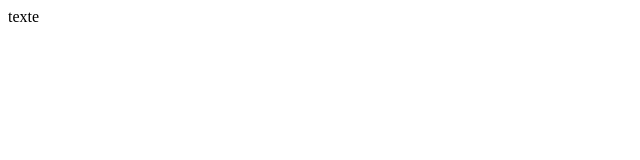
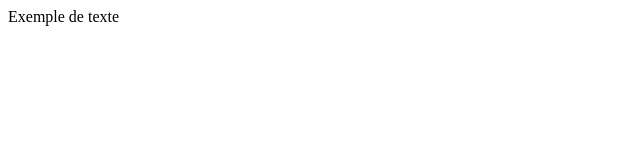
Before and after one commit to Quadds/celestialcheats, a plain HTML site: page index.html in a window 1280 px wide. Shown: the full height of the page, 0-640 px from the left. Drawn offline with Linux system fonts and the light colour scheme.

Commit message:
update index

```diff
--- a/index.html
+++ b/index.html
@@ -1,13 +1,10 @@
-<HTML>
+<html>
+    <head>
+        <title>Celestial</title>
+        <meta name="twitter:title" content="Celestial Menu">
+    </head>
 
-<title>Celestial</title>
-<head>
-  <meta name="twitter:title" content="Celestial Menu">
-</head>
-
-<body>
-  <p> texte </p>
-
-  </body>
-
-</HTML>
+    <body>
+        <p>Exemple de texte</p>
+    </body>
+</html>
```
